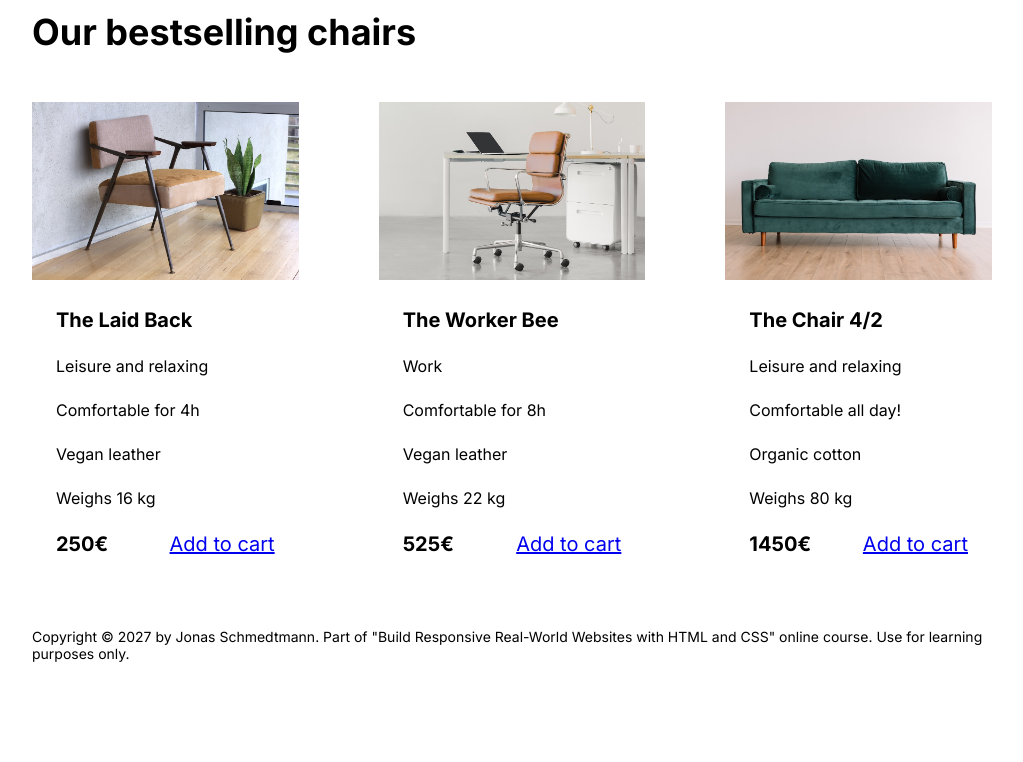
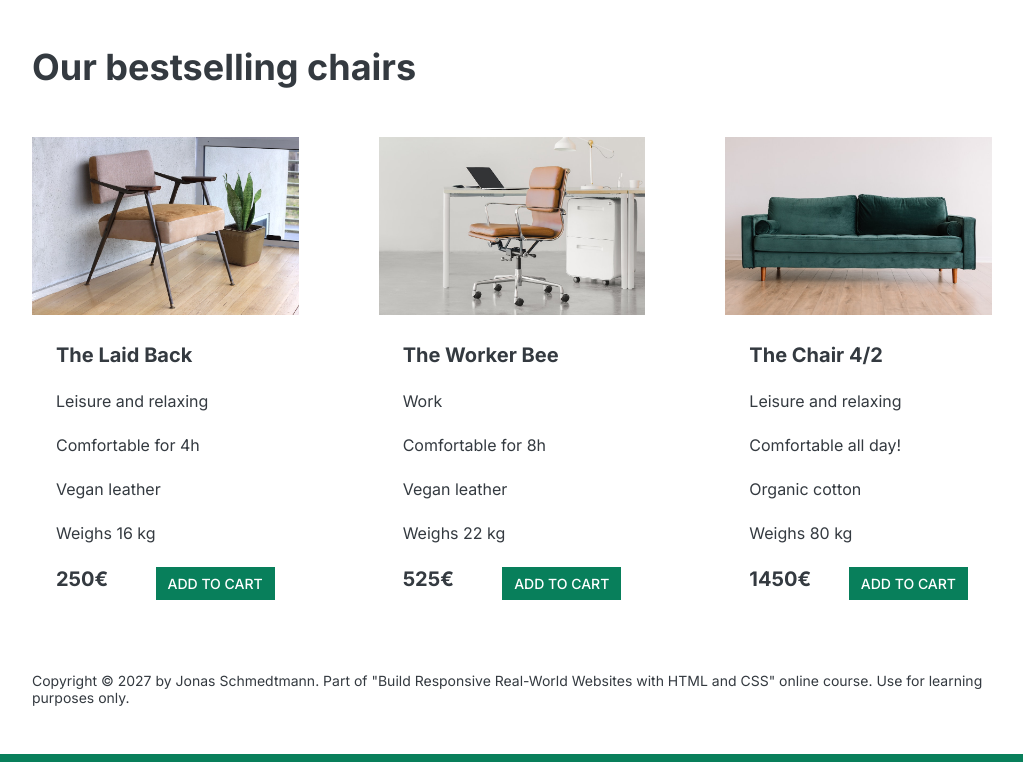
Before and after one commit to abbas-roholamin/web-design-rules-and-guidelines, a plain HTML site: page disc/index.html in a window 1280 px wide. Shown: the part 1091-1853 px from the top of the page, without its empty margins (128-1151 px from the left). Before the commit the page ends 1801 px from the top, so only its background shows below. Drawn offline with Linux system fonts and the light colour scheme.

Commit message:
Implement color rules

```diff
--- a/disc/style.css
+++ b/disc/style.css
@@ -44,6 +44,8 @@
 /* ------------------------ */
 body {
   font-family: "Inter", sans-serif;
+  color: var(--gray-800);
+  border-bottom: var(--teal-900) solid 8px;
 }
 
 .container {
@@ -67,6 +69,30 @@ h2 {
   column-gap: 80px;
 }
 
+.btn--big {
+  font-size: 18px;
+  padding: 18px 32px;
+}
+
+.btn--small {
+  font-size: 14px;
+  padding: 8px 12px;
+}
+
+.btn:link,
+.btn:visited {
+  background-color: var(--teal-900);
+  color: var(--white);
+  font-weight: 500;
+  text-decoration: none;
+  text-transform: uppercase;
+  display: inline-block;
+}
+
+.btn:hover,
+.btn:active {
+  background-color: var(--teal-800);
+}
 /* ------------------------ */
 /* COMPONENT STYLES */
 /* ------------------------ */
@@ -117,6 +143,9 @@ img {
 
 /* TESTIMONIAL */
 .testimonial-section {
+  background-color: var(--teal-900);
+  color: var(--white);
+  padding: 24px;
 }
 
 .testimonial-box {
@@ -174,4 +203,5 @@ h3 {
 footer {
   margin-bottom: 48px;
   font-size: 14px;
+  color: var(--gray-800);
 }
```
